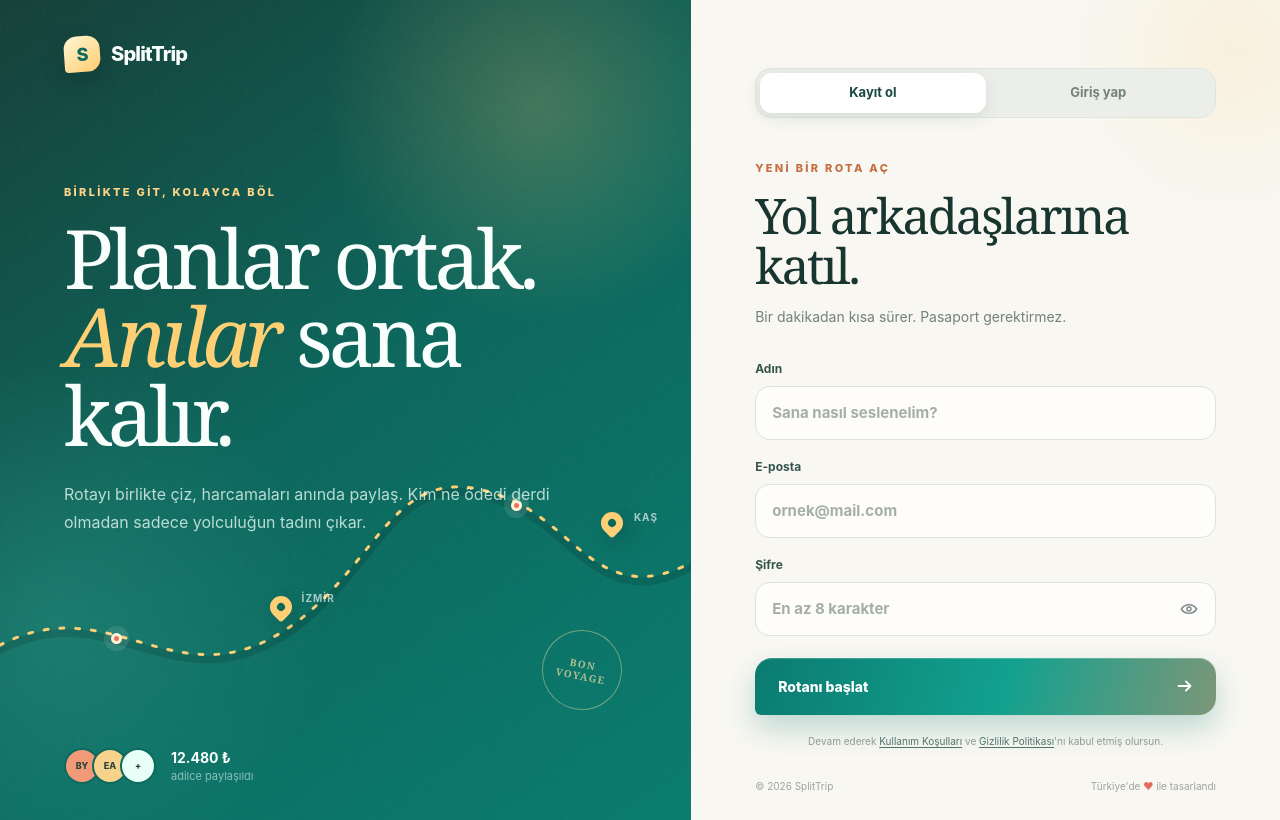
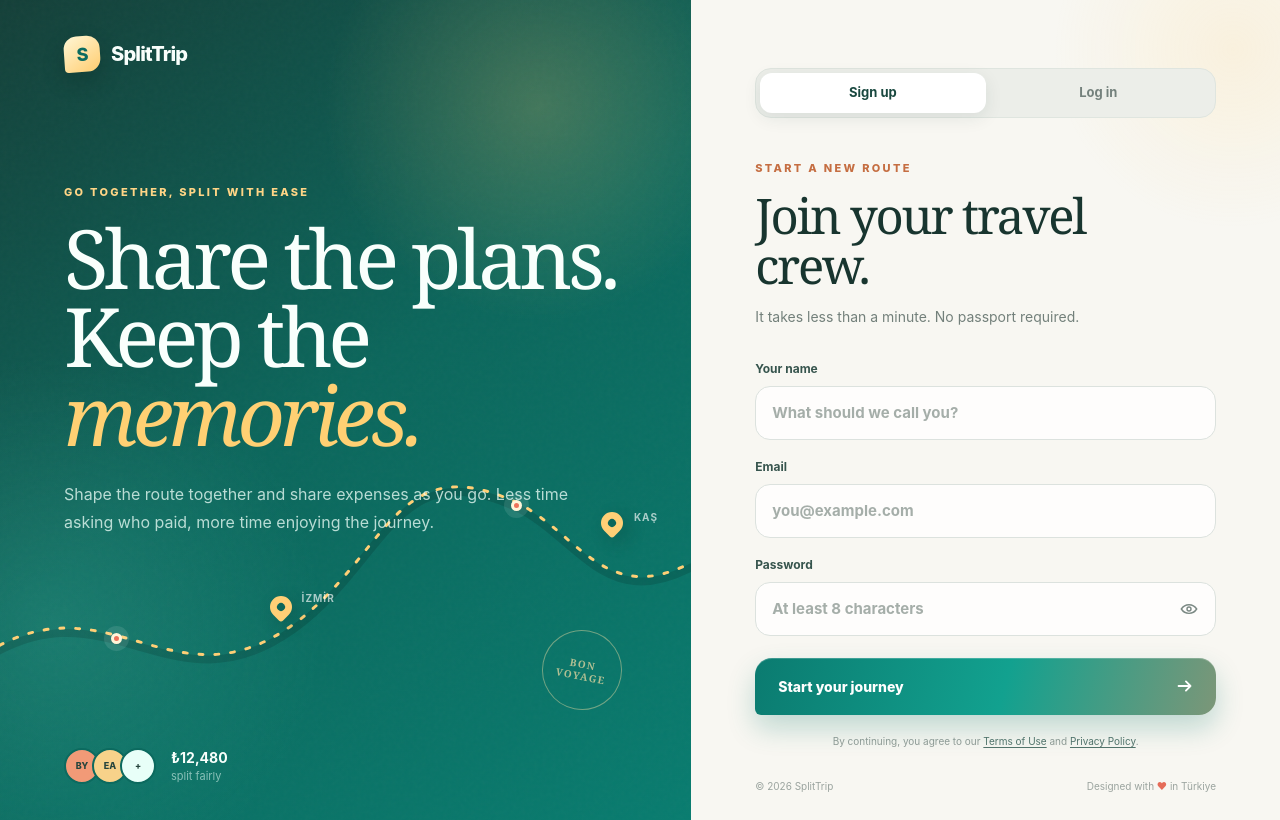
Before and after one commit to burakyurduseven/SplitTrip, a React (Vite) app in the folder frontend/: page / in a window 1280 px wide. Built offline with nearby package versions, Linux system fonts and the light colour scheme.

Commit message:
feat: localize authentication UI in English

```diff
--- a/frontend/src/App.tsx
+++ b/frontend/src/App.tsx
@@ -59,7 +59,7 @@ function App() {
     } catch (problem) {
       const apiProblem = problem as ApiProblem
       const fieldError = apiProblem.errors && Object.values(apiProblem.errors)[0]
-      setError(fieldError ?? apiProblem.detail ?? 'Bir şeyler ters gitti. Lütfen tekrar dene.')
+      setError(fieldError ?? apiProblem.detail ?? 'Something went wrong. Please try again.')
     } finally {
       setIsSubmitting(false)
     }
@@ -70,10 +70,10 @@ function App() {
       <main className="success-screen">
         <div className="success-orbit" aria-hidden="true" />
         <section className="success-card">
-          <div className="success-mark">✓</div><p className="eyebrow">YOLCULUK BAŞLIYOR</p>
-          <h1>Hoş geldin, {user.displayName.split(' ')[0]}.</h1>
-          <p>Hesabın hazır. Bir sonraki durak: ilk seyahatini oluşturmak.</p>
-          <button className="primary-button" type="button"><span>Seyahatleri keşfet</span><ArrowIcon /></button>
+          <div className="success-mark">✓</div><p className="eyebrow">THE JOURNEY STARTS HERE</p>
+          <h1>Welcome, {user.displayName.split(' ')[0]}.</h1>
+          <p>Your account is ready. Next stop: creating your first trip.</p>
+          <button className="primary-button" type="button"><span>Explore your trips</span><ArrowIcon /></button>
         </section>
       </main>
     )
@@ -81,13 +81,13 @@ function App() {
 
   return (
     <main className="auth-shell">
-      <section className="story-panel" aria-label="SplitTrip tanıtımı">
+      <section className="story-panel" aria-label="About SplitTrip">
         <div className="story-noise" aria-hidden="true" />
         <header className="brand-lockup"><span className="brand-symbol" aria-hidden="true">S</span><span>SplitTrip</span></header>
         <div className="story-copy">
-          <p className="eyebrow">BİRLİKTE GİT, KOLAYCA BÖL</p>
-          <h1>Planlar ortak.<br /><em>Anılar</em> sana kalır.</h1>
-          <p className="story-description">Rotayı birlikte çiz, harcamaları anında paylaş. Kim ne ödedi derdi olmadan sadece yolculuğun tadını çıkar.</p>
+          <p className="eyebrow">GO TOGETHER, SPLIT WITH EASE</p>
+          <h1>Share the plans.<br />Keep the <em>memories.</em></h1>
+          <p className="story-description">Shape the route together and share expenses as you go. Less time asking who paid, more time enjoying the journey.</p>
         </div>
         <div className="route-art" aria-hidden="true">
           <svg viewBox="0 0 700 310" fill="none"><path className="route-line route-line-shadow" d="M-20 230C108 143 173 286 297 197c94-68 103-179 223-125 70 32 96 123 205 47" /><path className="route-line" d="M-20 230C108 143 173 286 297 197c94-68 103-179 223-125 70 32 96 123 205 47" /></svg>
@@ -95,32 +95,32 @@ function App() {
           <span className="route-pin pin-one"><i>İzmir</i></span><span className="route-pin pin-two"><i>Kaş</i></span>
           <span className="floating-stamp">BON<br />VOYAGE</span>
         </div>
-        <div className="trip-snippet"><div className="avatar-stack" aria-hidden="true"><span>BY</span><span>EA</span><span>+</span></div><p><strong>12.480 ₺</strong><span>adilce paylaşıldı</span></p></div>
+        <div className="trip-snippet"><div className="avatar-stack" aria-hidden="true"><span>BY</span><span>EA</span><span>+</span></div><p><strong>₺12,480</strong><span>split fairly</span></p></div>
       </section>
 
       <section className="form-panel">
         <div className="mobile-brand"><span className="brand-symbol" aria-hidden="true">S</span><span>SplitTrip</span></div>
         <div className="form-wrap">
-          <div className="mode-switch" role="tablist" aria-label="Hesap işlemi">
-            <button type="button" role="tab" aria-selected={mode === 'register'} onClick={() => changeMode('register')}>Kayıt ol</button>
-            <button type="button" role="tab" aria-selected={mode === 'login'} onClick={() => changeMode('login')}>Giriş yap</button>
+          <div className="mode-switch" role="tablist" aria-label="Account access">
+            <button type="button" role="tab" aria-selected={mode === 'register'} onClick={() => changeMode('register')}>Sign up</button>
+            <button type="button" role="tab" aria-selected={mode === 'login'} onClick={() => changeMode('login')}>Log in</button>
             <span className={`switch-pill ${mode}`} aria-hidden="true" />
           </div>
           <div className="form-heading">
-            <p className="step-label">{mode === 'register' ? 'YENİ BİR ROTA AÇ' : 'ROTANA GERİ DÖN'}</p>
-            <h2>{mode === 'register' ? 'Yol arkadaşlarına katıl.' : 'Kaldığın yerden devam et.'}</h2>
-            <p>{mode === 'register' ? 'Bir dakikadan kısa sürer. Pasaport gerektirmez.' : 'Seyahatlerin ve paylaşılan hesapların seni bekliyor.'}</p>
+            <p className="step-label">{mode === 'register' ? 'START A NEW ROUTE' : 'RETURN TO YOUR ROUTE'}</p>
+            <h2>{mode === 'register' ? 'Join your travel crew.' : 'Pick up where you left off.'}</h2>
+            <p>{mode === 'register' ? 'It takes less than a minute. No passport required.' : 'Your trips and shared expenses are waiting for you.'}</p>
           </div>
           <form onSubmit={handleSubmit} noValidate>
-            {mode === 'register' && <label className="field"><span>Adın</span><input aria-label="Adın" autoComplete="name" value={displayName} onChange={(event) => setDisplayName(event.target.value)} placeholder="Sana nasıl seslenelim?" required /></label>}
-            <label className="field"><span>E-posta</span><input aria-label="E-posta" type="email" autoComplete="email" value={email} onChange={(event) => setEmail(event.target.value)} placeholder="ornek@mail.com" required /></label>
-            <label className="field"><span>Şifre</span><div className="password-field"><input aria-label="Şifre" type={showPassword ? 'text' : 'password'} autoComplete={mode === 'register' ? 'new-password' : 'current-password'} value={password} onChange={(event) => setPassword(event.target.value)} placeholder={mode === 'register' ? 'En az 8 karakter' : 'Şifreni gir'} minLength={8} required /><button type="button" aria-label={showPassword ? 'Şifreyi gizle' : 'Şifreyi göster'} onClick={() => setShowPassword(!showPassword)}><EyeIcon hidden={showPassword} /></button></div></label>
+            {mode === 'register' && <label className="field"><span>Your name</span><input aria-label="Your name" autoComplete="name" value={displayName} onChange={(event) => setDisplayName(event.target.value)} placeholder="What should we call you?" required /></label>}
+            <label className="field"><span>Email</span><input aria-label="Email" type="email" autoComplete="email" value={email} onChange={(event) => setEmail(event.target.value)} placeholder="you@example.com" required /></label>
+            <label className="field"><span>Password</span><div className="password-field"><input aria-label="Password" type={showPassword ? 'text' : 'password'} autoComplete={mode === 'register' ? 'new-password' : 'current-password'} value={password} onChange={(event) => setPassword(event.target.value)} placeholder={mode === 'register' ? 'At least 8 characters' : 'Enter your password'} minLength={8} required /><button type="button" aria-label={showPassword ? 'Hide password' : 'Show password'} onClick={() => setShowPassword(!showPassword)}><EyeIcon hidden={showPassword} /></button></div></label>
             {error && <p className="form-error" role="alert"><span>!</span>{error}</p>}
-            <button className="primary-button" type="submit" disabled={isSubmitting}><span>{isSubmitting ? 'Hazırlanıyor...' : mode === 'register' ? 'Rotanı başlat' : 'Yola devam et'}</span>{!isSubmitting && <ArrowIcon />}</button>
-            <p className="terms">Devam ederek <a href="#terms">Kullanım Koşulları</a> ve <a href="#privacy">Gizlilik Politikası</a>'nı kabul etmiş olursun.</p>
+            <button className="primary-button" type="submit" disabled={isSubmitting}><span>{isSubmitting ? 'Getting things ready...' : mode === 'register' ? 'Start your journey' : 'Continue your journey'}</span>{!isSubmitting && <ArrowIcon />}</button>
+            <p className="terms">By continuing, you agree to our <a href="#terms">Terms of Use</a> and <a href="#privacy">Privacy Policy</a>.</p>
           </form>
         </div>
-        <footer className="form-footer"><span>© 2026 SplitTrip</span><span className="made-with">Türkiye'de <b>♥</b> ile tasarlandı</span></footer>
+        <footer className="form-footer"><span>© 2026 SplitTrip</span><span className="made-with">Designed with <b>♥</b> in Türkiye</span></footer>
       </section>
     </main>
   )
```
Also changed, not shown: 1 other file (tests, documents, lock files or other folders).
